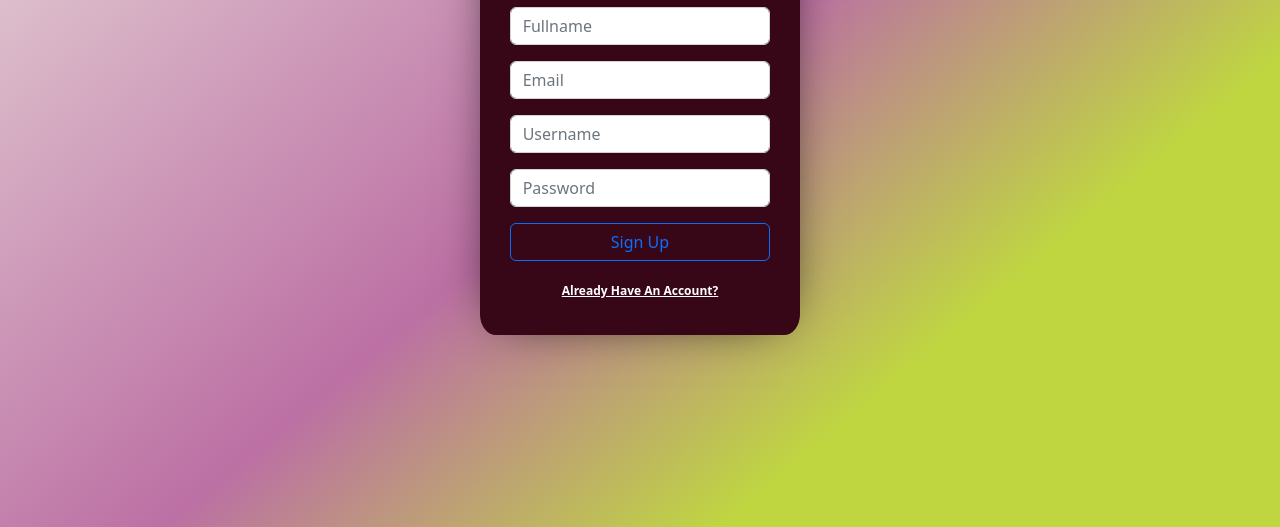
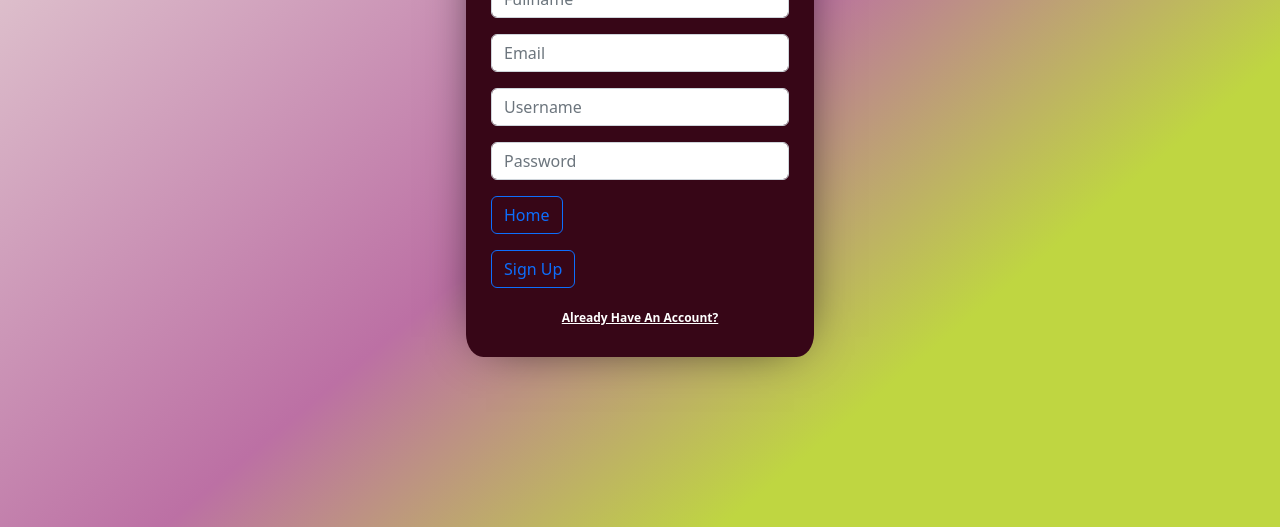
Before and after one commit to thelastman112/inputpwa, a plain HTML site: page views/register.html in a window 1280 px wide. Shown: the part 273-800 px from the top of the page. Drawn offline with nearby package versions, Linux system fonts and the light colour scheme.

Commit message:
first commit

```diff
--- a/script.js
+++ b/script.js
@@ -75,7 +75,7 @@ function logprocess() {
 
   // Validate input fields
   if (validate_email(email) == false || validate_password(password) == false) {
-    alert('Email or Password is Outta Line!!')
+    alert('Email or Password is needed!!')
     return
     // Don't continue running the code
   }
@@ -98,7 +98,7 @@ function logprocess() {
 
     // DOne
     alert('User Logged In!!')
-    window.location.href='index.html'
+    window.location.href=''
 
   })
   .catch(function(error) {
--- a/style.css
+++ b/style.css
@@ -1,4 +1,4 @@
-body#reg_log {
+ body#reg_log {
     display: flex;
     justify-content: center;
     align-items: center;
@@ -16,14 +16,18 @@ h3 {
 }
 
 #form_container {
-    padding: 30px;
-    width: 100%;
-    height: 100%;
-
+    padding: 25px;
+    width: 348px;
+    height: 40%;
     background-color: #370617;
     box-shadow: 0 0 50px -20px #000;
     border-radius: 5%;
+}
 
-    overflow: hidden;
+#homereg{
+    margin-right: 143px ;
+}
 
+#homelog{
+    margin-right: 159px;
 }
--- a/views/register.html
+++ b/views/register.html
@@ -19,7 +19,7 @@
 
     <body id="reg_log">
         <div>
-            <div id="form_container">
+            <div id="form_container" class="">
                 <div>
                     <h3 class="mb-4 text-center" id="h3">Sign Up</h3>
                 </div>
@@ -32,9 +32,11 @@
                         class="form-control mb-3">
                     <input type="password" placeholder="Password" id="passInp"
                         class="form-control mb-3">
-                    <button type="text" id="sub_btn" class="btn w-100
-                        btn-outline-primary mb-3" onclick="regprocess()">Sign Up</button>
-                    <a href="/views/login.html" class="badge py-1 w-100" id="already">Already
+                    <a href="/index.html" class="btn btn-outline-primary mb-3" id="homereg">Home</a>
+                    <button type="text" id="sub_btn" class="btn
+                        btn-outline-primary mb-3 me-auto" onclick="regprocess()">Sign Up</button>
+                    <a href="/views/login.html" class="badge py-1 w-100"
+                        id="already">Already
                         Have An Account?</a>
                 </div>
             </div>
```
Also changed, not shown: index.html (+3 -3 lines), views/login.html (+6 -9 lines).
